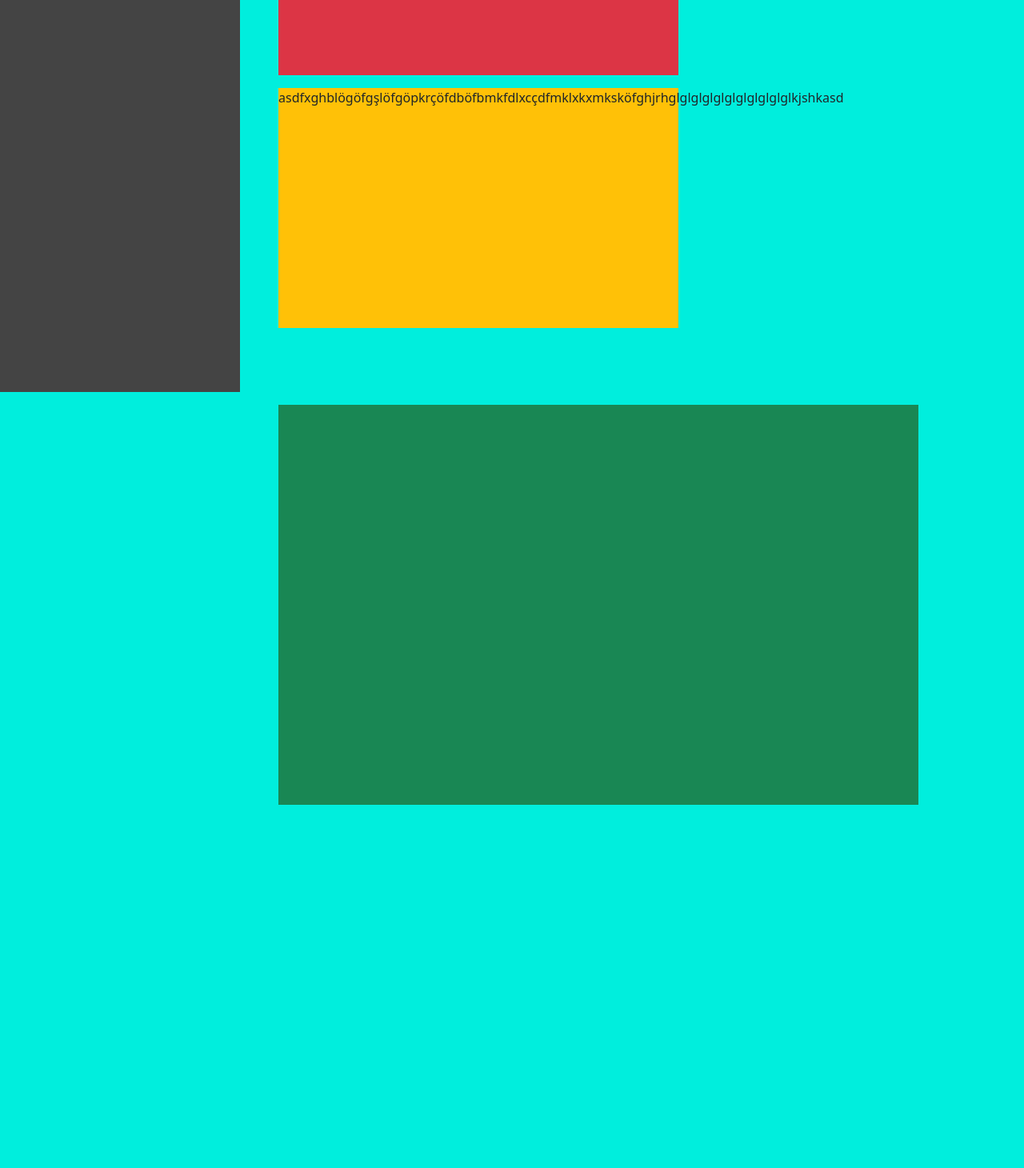
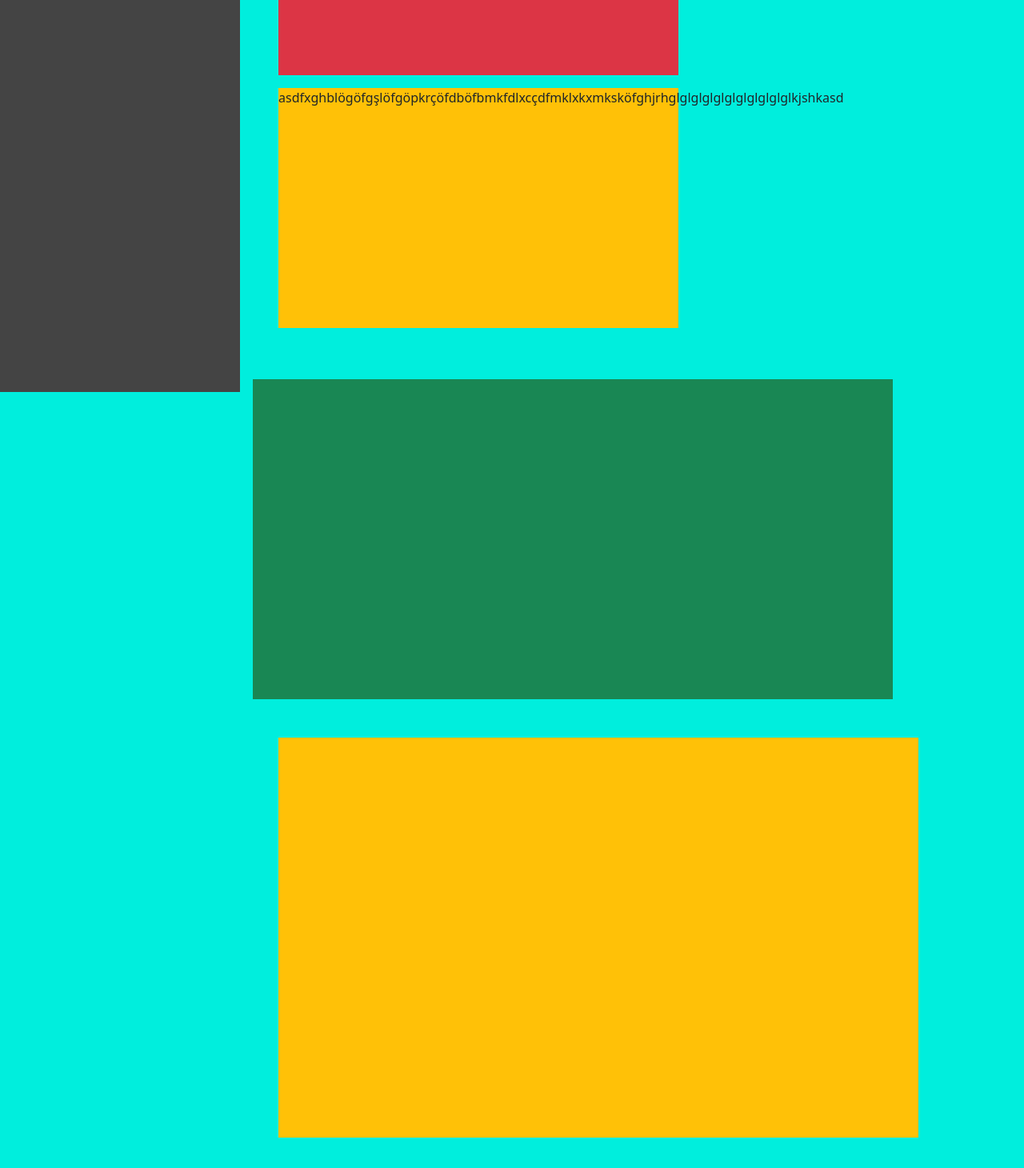
Before and after one commit to selcuk-yilmaz/recap-react, a React (Create React App) app: page / in a window 1280 px wide. Shown: the part 310-1770 px from the top of the page at 80% size. Before the commit the page ends 1364 px from the top, so only its background shows below. Built offline with nearby package versions, Linux system fonts and the light colour scheme; a web font is replaced by a local one.

Commit message:
aded some folders in the vs code

```diff
--- a/src/pages/Home.jsx
+++ b/src/pages/Home.jsx
@@ -12,7 +12,9 @@ const Home = () => {
         <div className="bg-danger  " style={{height:300, width:500}}>asdiöifdöhişlöşöşifdhöşfödfşöhlşöfdöbföhifffffbfçöbhhhhhhhhhhhhhhhhhhhhgfasd</div>
         <div className="bg-warning " style={{height:300, width:500}}>asdfxghblögöfgşlöfgöpkrçöfdböfbmkfdlxcçdfmklxkxmksköfghjrhglglglglglglglglglglglkjshkasd</div>
       </div>
-      <div className="bg-success m-5"  style={{height:500, width:800}}></div>
+
+      <div className="bg-success m-3"  style={{height:400, width:800}}></div>
+      <div className="bg-warning m-5"  style={{height:500, width:800}}></div>
     </div>
   )
 }
```
